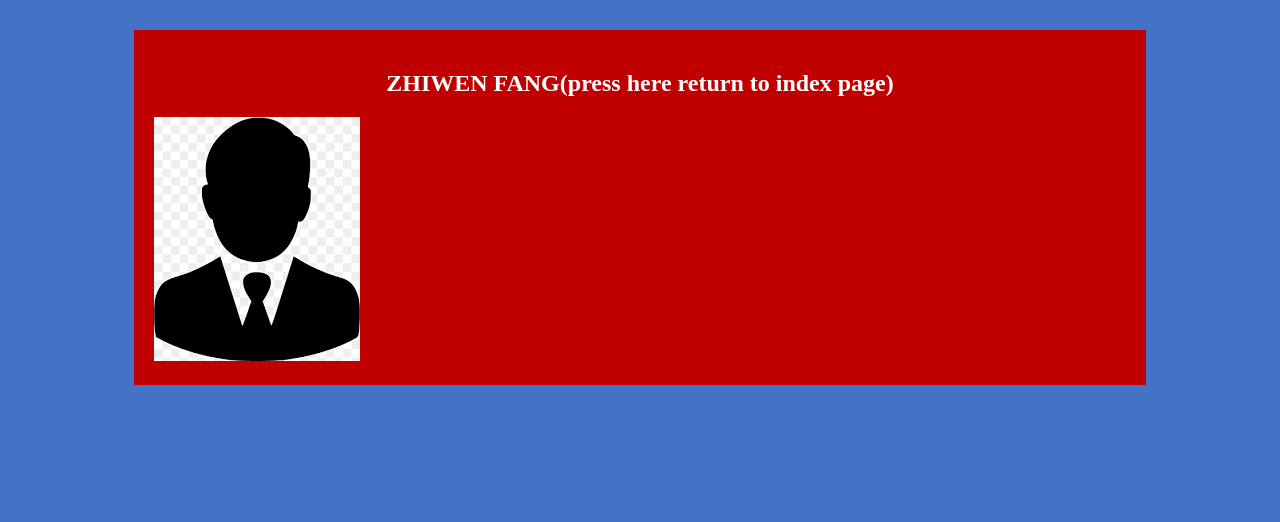
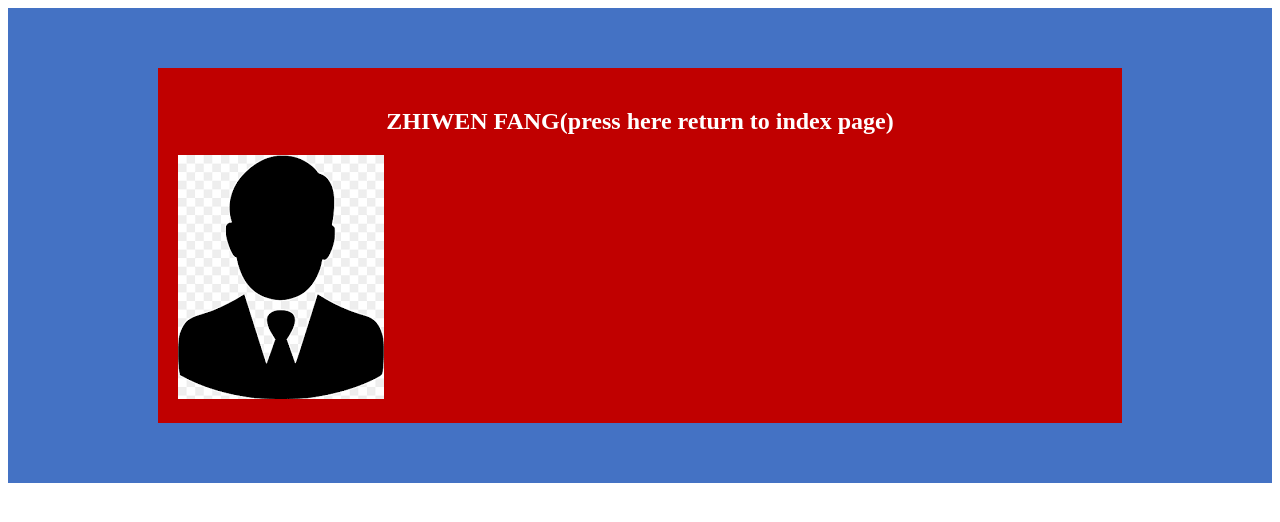
Before and after one commit to fswan/ITMD541, a plain HTML site: page detail.html in a window 1280 px wide. Drawn offline with Linux system fonts and the light colour scheme.

Commit message:
add a box

```diff
--- a/css/index.css
+++ b/css/index.css
@@ -1,5 +1,6 @@
-body{
+div.main{
     background: #4472C4;
+    padding: 30px;
 }
 
 article {
--- a/detail.html
+++ b/detail.html
@@ -7,9 +7,11 @@
     <title>zhiwen</title>
 </head>
 <body>
+<div class="main">
     <article>
         <a href="index.html"><h1>ZHIWEN FANG(press here return to index page)</h1></a>
         <img src="image/img.png"/>
     </article>
+</div>
 </body>
 </html>
```
Also changed, not shown: index.html (+2 -0 lines). Lines whose indentation alone changed are shown as unchanged.
